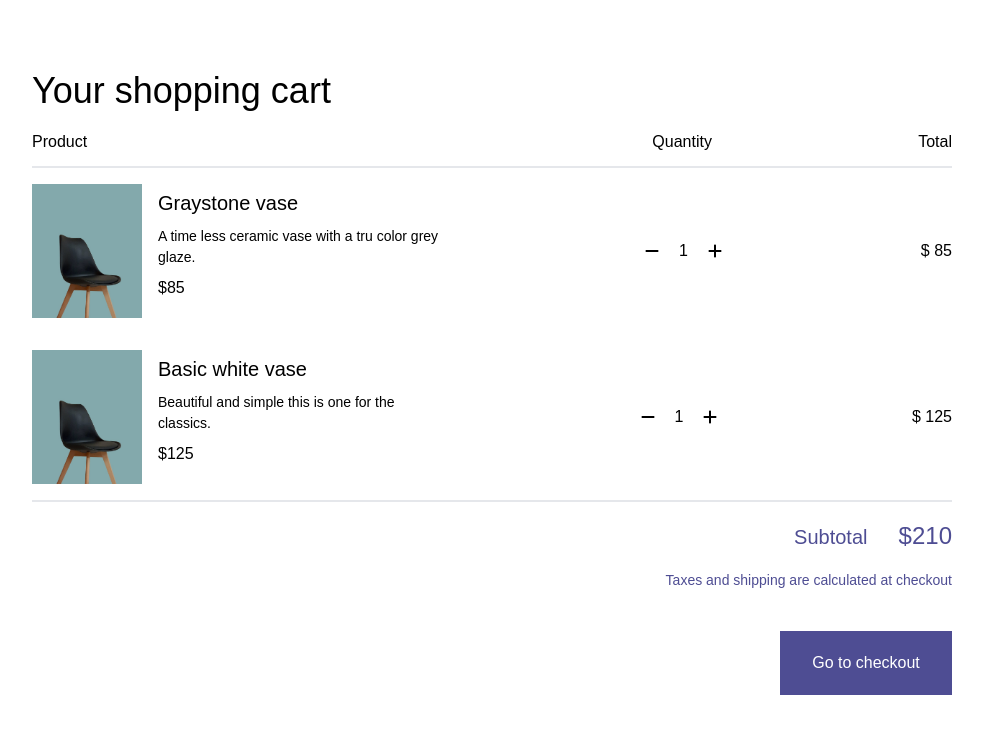
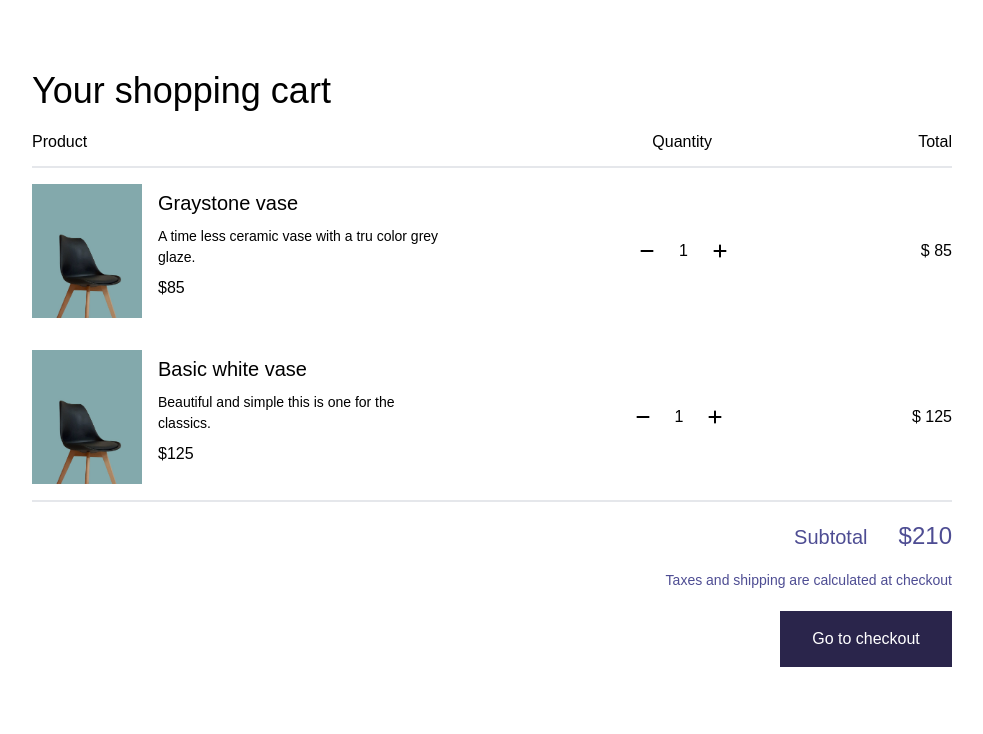
Before and after one commit to vuhuy172dh/ecommerce-website, a React (Create React App) app: page /ProductCart in a window 1280 px wide. Shown: the top 734 px of the page, without its empty margins (148-1131 px from the left). Built offline with nearby package versions, Linux system fonts and the light colour scheme; a web font is replaced by a local one.

Commit message:
#5 Create product cart product item
Add divider after name product and bg color button + - pointer cursor

```diff
--- a/src/app.jsx
+++ b/src/app.jsx
@@ -1,5 +1,6 @@
 import { Routes, Route } from 'react-router-dom'
 import AboutPage from './pages/about'
+import Admin from './pages/admin'
 import HomePage from './pages/home'
 import ProductCartPage from './pages/productCart'
 import ProductDetailPage from './pages/productDetail'
@@ -15,6 +16,7 @@ function App() {
           <Route path="/About" element={<AboutPage />} />
           <Route path="/ProductCart" element={<ProductCartPage />} />
           <Route path="/ProductListing" element={<ProductListingPage />} />
+          <Route path="/Admin" element={<Admin />} />
         </Routes>
       </main>
     </div>
--- a/src/components/productCartItem.jsx
+++ b/src/components/productCartItem.jsx
@@ -19,17 +19,25 @@ const productCartItem = ({ cartItems }) => {
             <p className="text-[14px] py-2">{detail}</p>
             <p className="text-[16px]">${price}</p>
           </div>
-          <div className="ml-6 laptop:hidden">
-            <FontAwesomeIcon icon={faMinus} />
-            <span className="mx-5">1</span>
-            <FontAwesomeIcon icon={faPlus} />
+          <div className="ml-6 flex laptop:hidden">
+            <div className="w-[24px] h-[24px] rounded-full hover:cursor-pointer hover:bg-border_grey flex align-middle justify-center">
+              <FontAwesomeIcon icon={faMinus} className="m-auto" />
+            </div>
+            <div className="mx-5">1</div>
+            <div className="w-[24px] h-[24px] rounded-full hover:cursor-pointer hover:bg-border_grey flex align-middle justify-center">
+              <FontAwesomeIcon icon={faPlus} className="m-auto" />
+            </div>
           </div>
         </div>
       </div>
       <div className="hidden laptop:flex items-center">
-        <FontAwesomeIcon icon={faMinus} />
+        <div className="w-[24px] h-[24px] rounded-full hover:cursor-pointer hover:bg-border_grey flex align-middle justify-center">
+          <FontAwesomeIcon icon={faMinus} className="m-auto" />
+        </div>
         <span className="mx-5">1</span>
-        <FontAwesomeIcon icon={faPlus} />
+        <div className="w-[24px] h-[24px] rounded-full hover:cursor-pointer hover:bg-border_grey flex align-middle justify-center">
+          <FontAwesomeIcon icon={faPlus} className="m-auto" />
+        </div>
       </div>
       <div className="hidden laptop:flex items-center">
         <p>$ {price}</p>
--- /dev/null
+++ b/src/pages/admin.jsx
@@ -0,0 +1,7 @@
+import React from 'react'
+
+const Admin = () => {
+  return <div>Admin</div>
+}
+
+export default Admin
--- a/src/pages/productCart.jsx
+++ b/src/pages/productCart.jsx
@@ -1,5 +1,6 @@
 import ProductCartItem from '../components/productCartItem'
 import img1 from '../assets/images/BlueChair.png'
+import Button from './../components/button'
 
 function ProductCartPage() {
   const cartItems = [
@@ -39,10 +40,8 @@ function ProductCartPage() {
           Taxes and shipping are calculated at checkout
         </p>
       </div>
-      <div className="w-[100%] flex justify-center laptop:justify-end mt-10">
-        <button className="w-[90%] laptop:w-[172px] bg-primary text-[16px] py-2 laptop:py-5 text-white">
-          Go to checkout
-        </button>
+      <div className="w-[100%] flex mt-5 laptop:w-[172px] laptop:float-right">
+        <Button Color="primary" children="Go to checkout" />
       </div>
     </div>
   )
```
